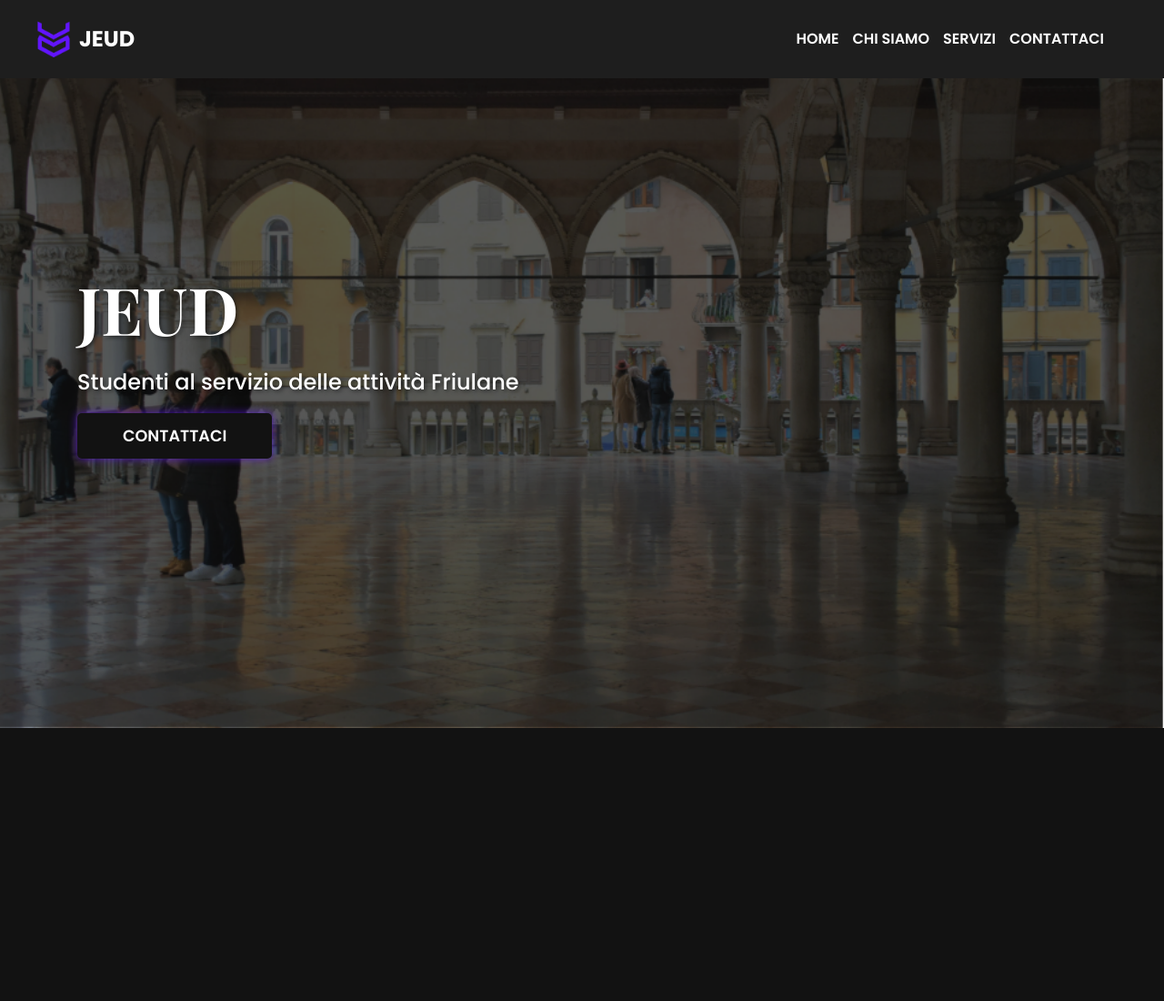
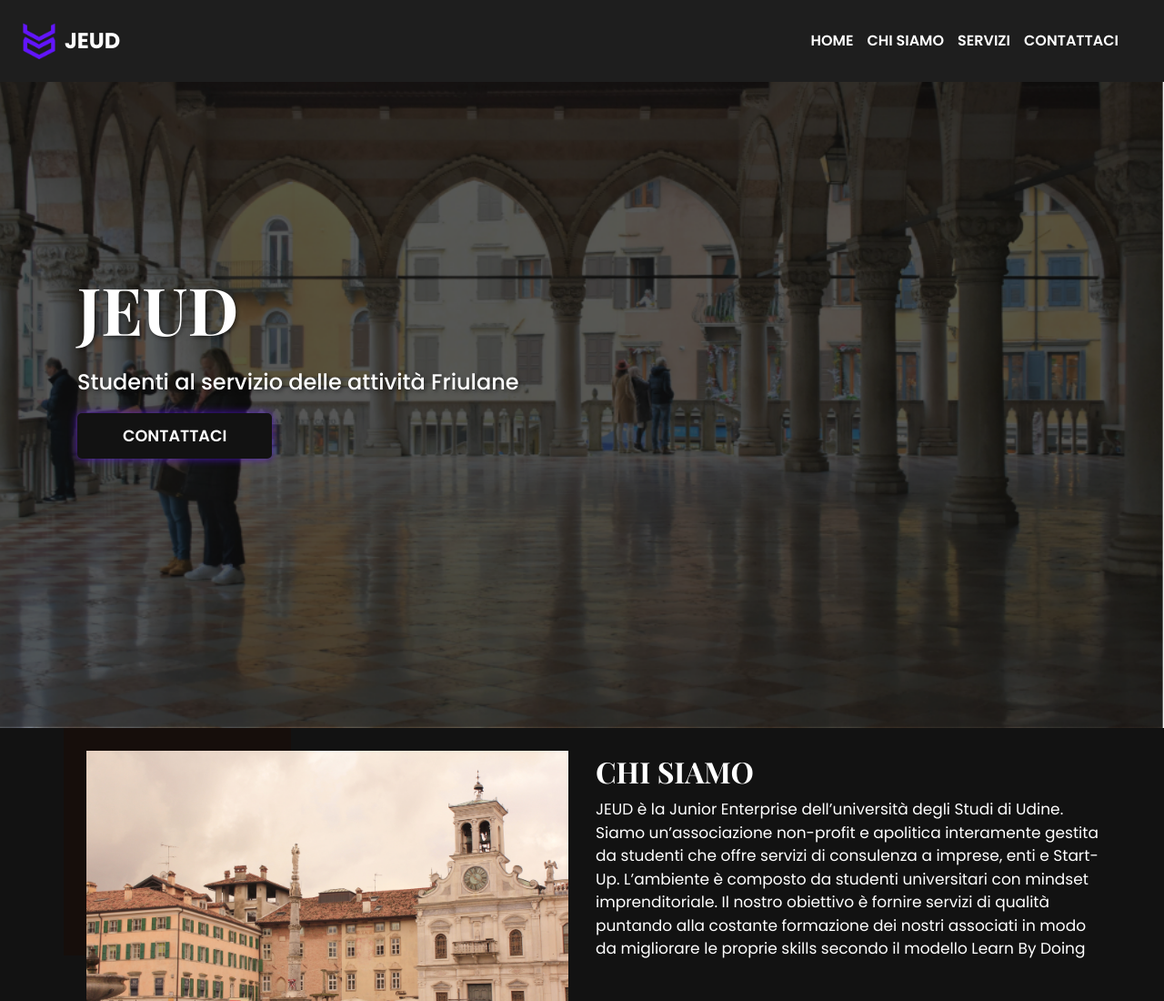
Before and after one commit to matteoovalee/sito-jeud, a plain HTML site: page index.html in a window 1280 px wide. Shown: the top 1100 px of the page at 91% size. Before the commit the page ends 800 px from the top, so only its background shows below. Drawn offline with nearby package versions, Linux system fonts and the light colour scheme.

Commit message:
Update style.css

```diff
--- a/css/style.css
+++ b/css/style.css
@@ -10,13 +10,13 @@
 body, html {
   overflow: auto;
   scroll-behavior: smooth;
-  height: 100%;
   margin: 0;
   padding: 0;
   background-color: var(--background-color);
 }
 
 body {
+  height: 100%;
   font-family: "Poppins", sans-serif;
   color: var(--text-color);
   background-color: var(--background-color);
@@ -173,6 +173,16 @@ h1, h2 {
 .navbar-logo:hover {
   opacity: 0.7;
   transition: opacity 0.3s ease;
+}
+
+.navbar {
+  padding: 10px 0; /* Consistent padding */
+  margin: 0;
+}
+
+.nav_container {
+  margin: 0; /* Remove default margin */
+  padding: 0; /* Remove default padding */
 }
 
 /* Slider */
```
